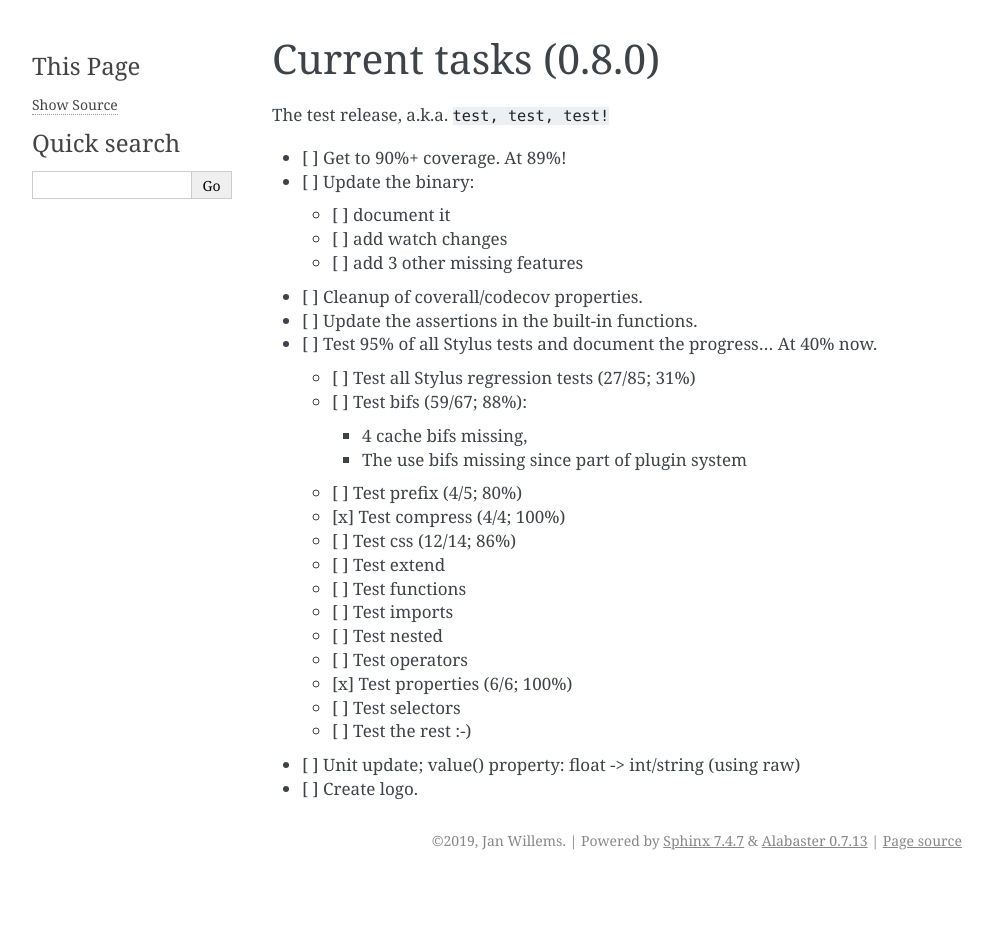
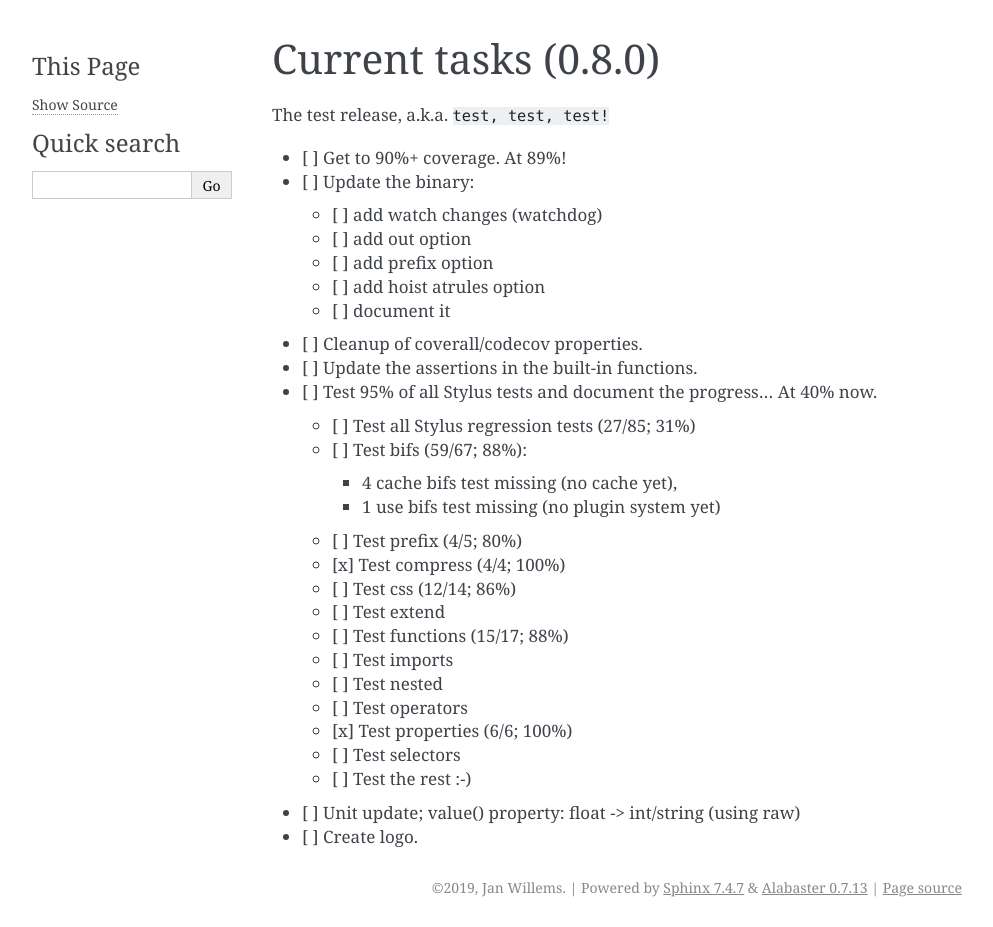
Before and after one commit to jw/stilus, a Sphinx documentation site: the page built from docs/plan/current.md, in a window 1280 px wide. Shown: the whole page, without its empty margins (148-1141 px from the left). Built offline with Sphinx 7.4.7, drawn with Linux system fonts in a browser that asks for light colours; before the commit the page ends 900 px from its top, so only the background shows below that.

Commit message:
Added extra functions tests.

```diff
--- a/docs/plan/current.md
+++ b/docs/plan/current.md
@@ -4,21 +4,23 @@ The test release, a.k.a. `test, test, test!`
 
  - [ ] Get to 90%+ coverage.  At 89%!
  - [ ] Update the binary:
+    - [ ] add watch changes (watchdog)
+    - [ ] add out option
+    - [ ] add prefix option
+    - [ ] add hoist atrules option
     - [ ] document it
-    - [ ] add watch changes
-    - [ ] add 3 other missing features
  - [ ] Cleanup of coverall/codecov properties.
  - [ ] Update the assertions in the built-in functions.
  - [ ] Test 95% of all Stylus tests and document the progress...  At 40% now.
      - [ ] Test all Stylus regression tests (27/85; 31%)
      - [ ] Test bifs (59/67; 88%):
-         - 4 cache bifs missing,
-         - The use bifs missing since part of plugin system
+         - 4 cache bifs test missing (no cache yet),
+         - 1 use bifs test missing (no plugin system yet)
      - [ ] Test prefix (4/5; 80%)
      - [x] Test compress (4/4; 100%)
      - [ ] Test css (12/14; 86%)
      - [ ] Test extend
-     - [ ] Test functions
+     - [ ] Test functions (15/17; 88%)
      - [ ] Test imports
      - [ ] Test nested
      - [ ] Test operators
```
Also changed, not shown: docs/diff/tests.rst (+6 -6 lines), 14 other files.
